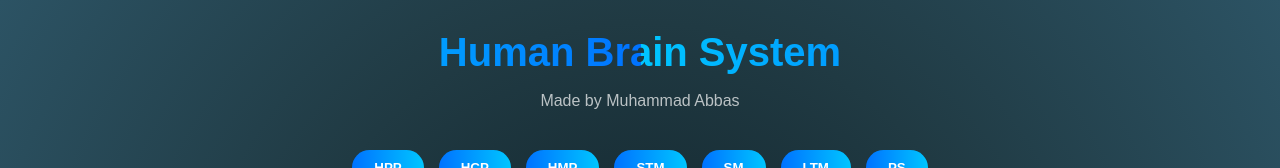
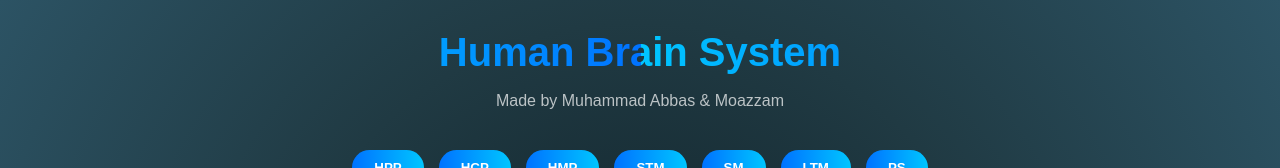
Before and after one commit to Muhammad-Abbas512/Brain, a plain HTML site: page index.html in a window 1280 px wide. Shown: the top 168 px of the page. Drawn offline with Linux system fonts and the light colour scheme.

Commit message:
Update author credit in index.html
Added a second author credit to the page.

```diff
--- a/index.html
+++ b/index.html
@@ -9,7 +9,7 @@
 </head>
 <body>
   <h1>Human Brain System</h1>
-  <p>Made by Muhammad Abbas</p>
+  <p>Made by Muhammad Abbas & Moazzam</p>
 
   <div class="container">
     <div class="buttons">
```
